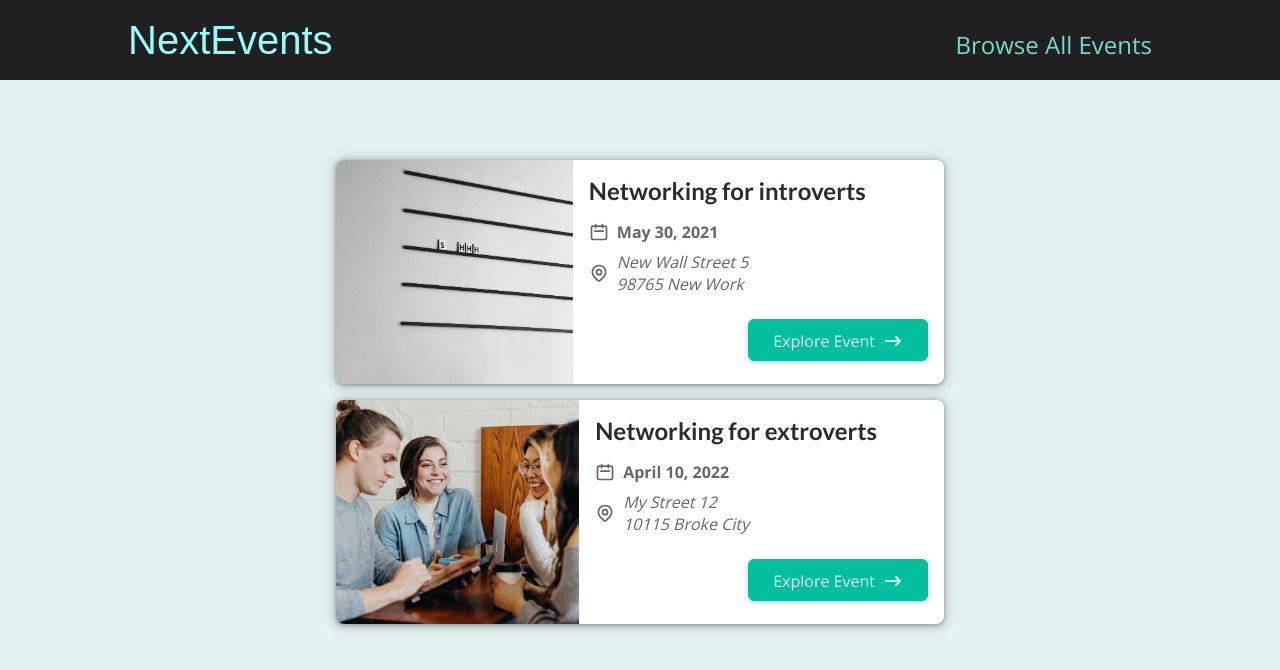
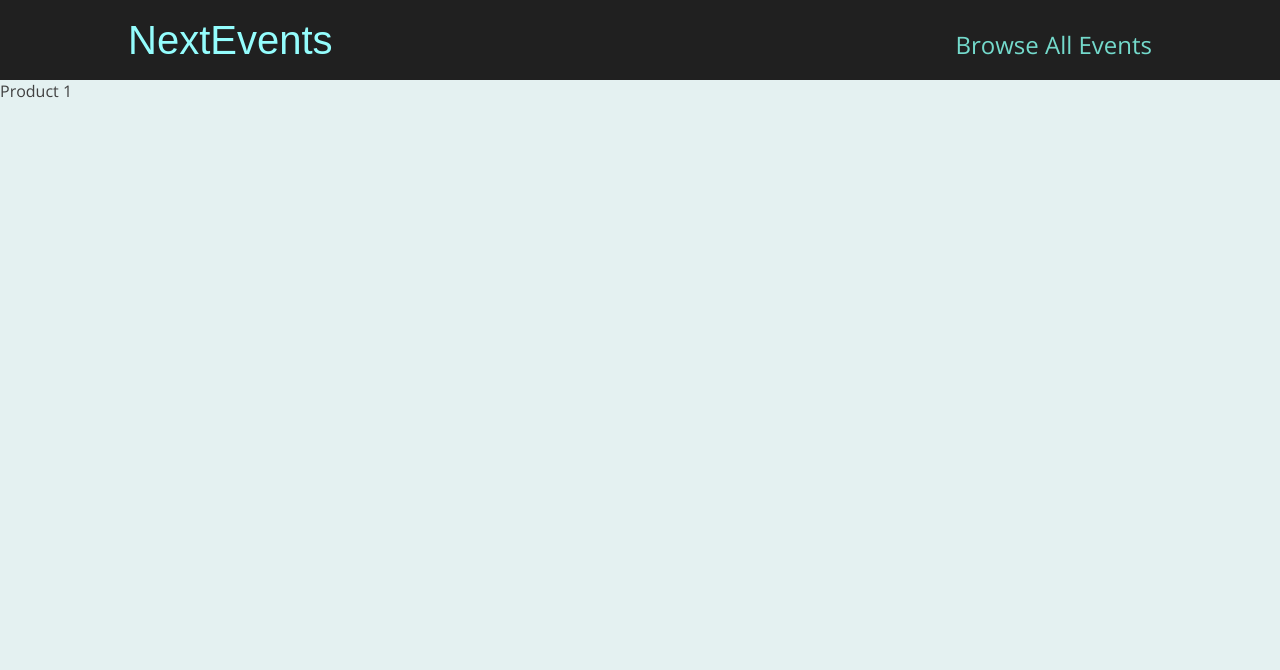
Before and after one commit to Jeongeun-Choi/NextJS-study, a Next.js app: page / in a window 1280 px wide. Shown: the top 670 px of the page. Built offline with nearby package versions, Linux system fonts and the light colour scheme.

Commit message:
add: getStaticProps 함수로 pre-rendering

```diff
--- a/pages/index.tsx
+++ b/pages/index.tsx
@@ -4,24 +4,39 @@
 import { FeaturedEvent } from './types';
 import EventList from '../components/events/EventList';
 
-function HomePage() {
-  const [featuredEvents, setFeaturedEvents] = useState<FeaturedEvent[]>([]);
+function HomePage(props) {
+  // const [featuredEvents, setFeaturedEvents] = useState<FeaturedEvent[]>([]);
 
-  const getEvents = useCallback(() => {
-    const featuredList = getFeaturedEvents();
+  // const getEvents = useCallback(() => {
+  //   const featuredList = getFeaturedEvents();
 
-    setFeaturedEvents(featuredList);
-  }, []);
+  //   setFeaturedEvents(featuredList);
+  // }, []);
 
-  useEffect(() => {
-    getEvents();
-  }, []);
+  // useEffect(() => {
+  //   getEvents();
+  // }, []);
+
+  const { products } = props;
 
   return (
-    <div>
-      <EventList items={featuredEvents} />
-    </div>
+    // <div>
+    //   <EventList items={featuredEvents} />
+    // </div>
+    <ul>
+      {products.map(product => (
+        <li key={product.id}>{product.title}</li>
+      ))}
+    </ul>
   );
 }
 
+export async function getStaticProps() {
+  return {
+    props: {
+      products: [{ id: 'p1', title: 'Product 1' }]
+    }
+  };
+}
+
 export default HomePage;
```
